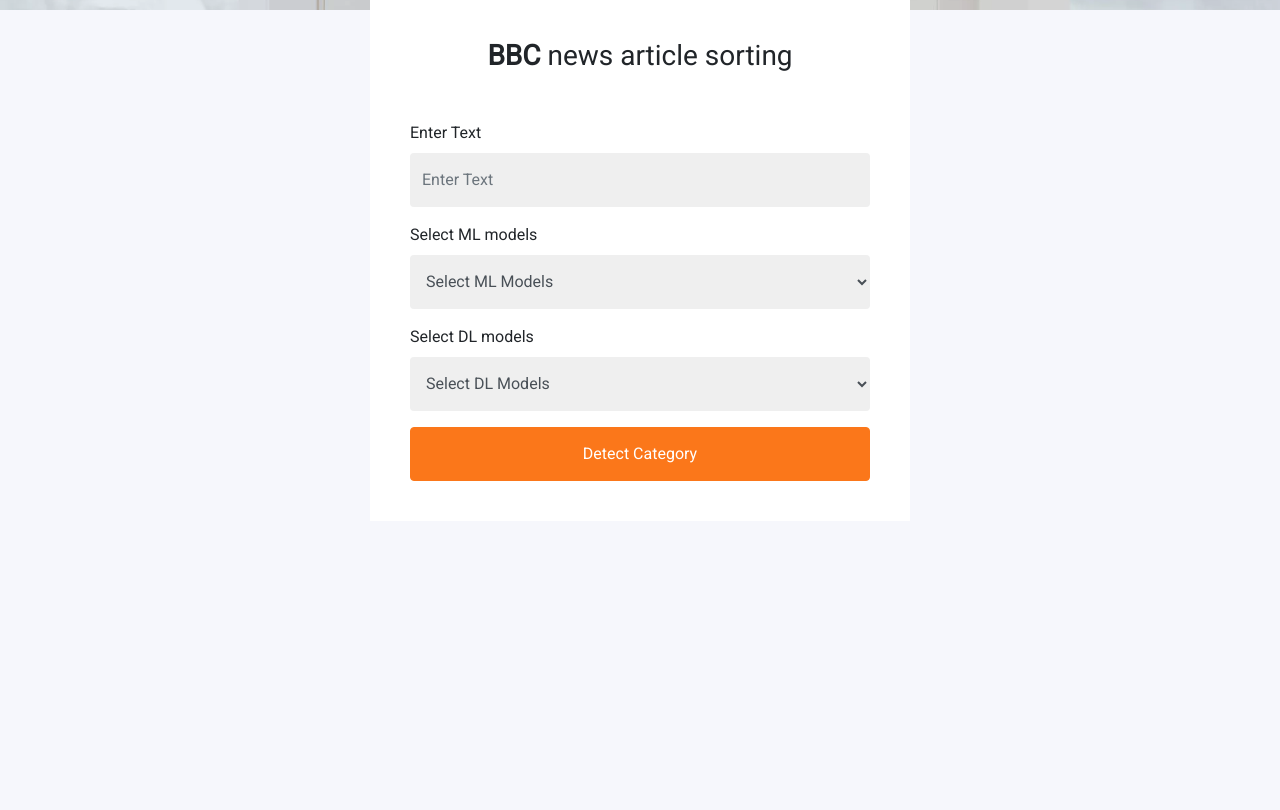
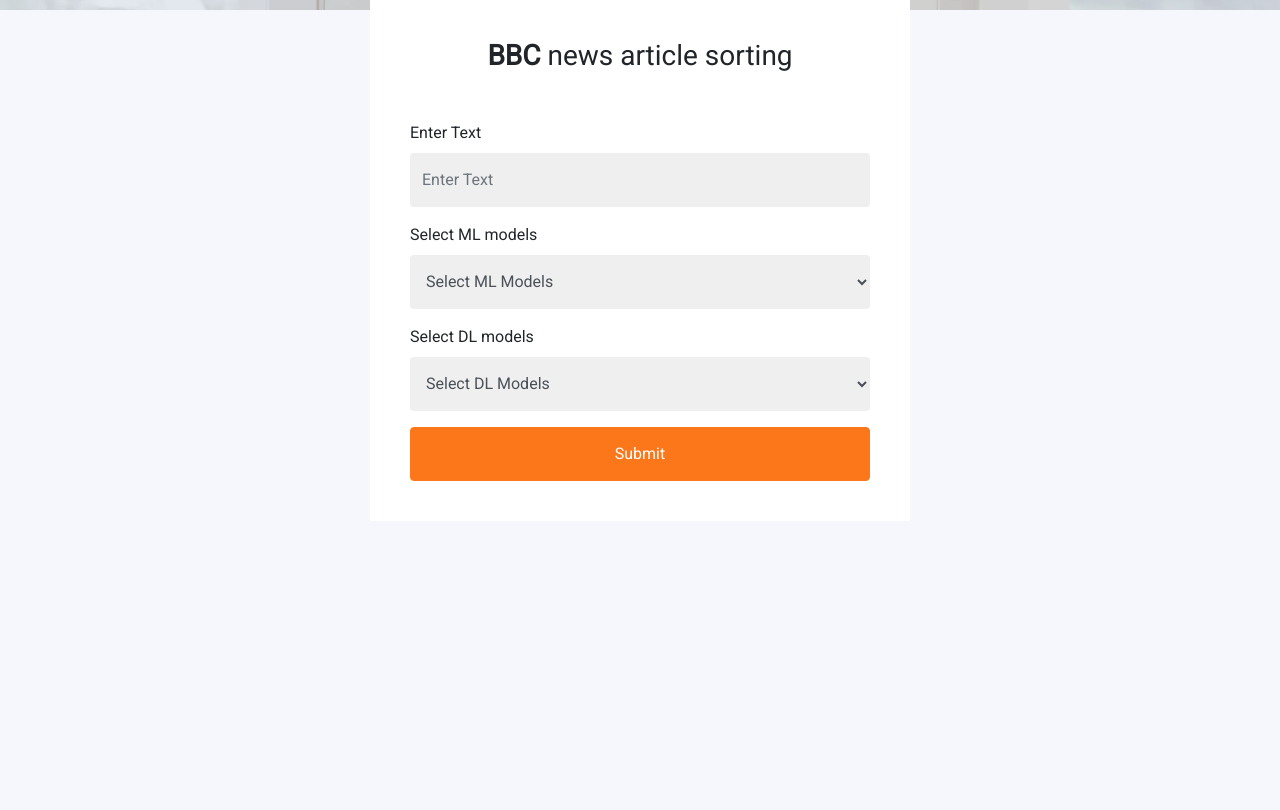
Before and after one commit to harmangahir/news_article_sorting_nlp, a Flask app: page / in a window 1280 px wide. Shown: the part 190-1000 px from the top of the page. Run offline with Flask 2, Linux system fonts and the light colour scheme; parts of the project's set-up code (start-up, migrations or seed data) failed here and were passed over; some libraries are stand-ins or nearby versions.

Commit message:
The web app is ready

```diff
--- a/templates/index.html
+++ b/templates/index.html
@@ -54,7 +54,7 @@
     </select>
 </div>
 
-<input type="button" value="Detect Category" class="btn btn-block btn-primary" id="submitBtn">
+<input type="button" value="Submit" class="btn btn-block btn-primary" id="submitBtn">
 </form>
 </div>
 <table class="table" id="hideTable">
@@ -67,7 +67,7 @@
     <tbody>
       <tr>
         <td>1</td>
-        <td>{{prediction_text}}</td>
+        <td>prediction_text</td>
       </tr>
     </tbody>
   </table>
```
